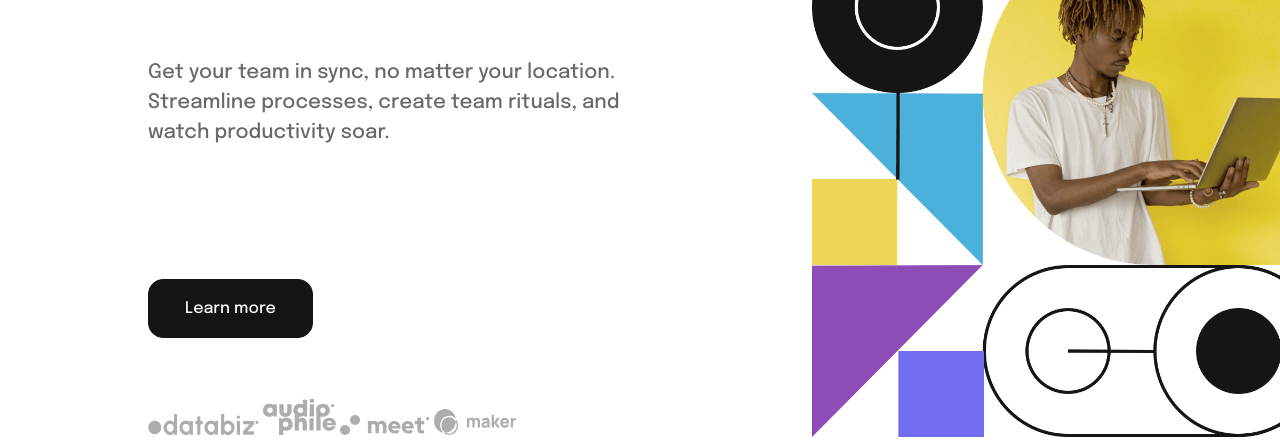
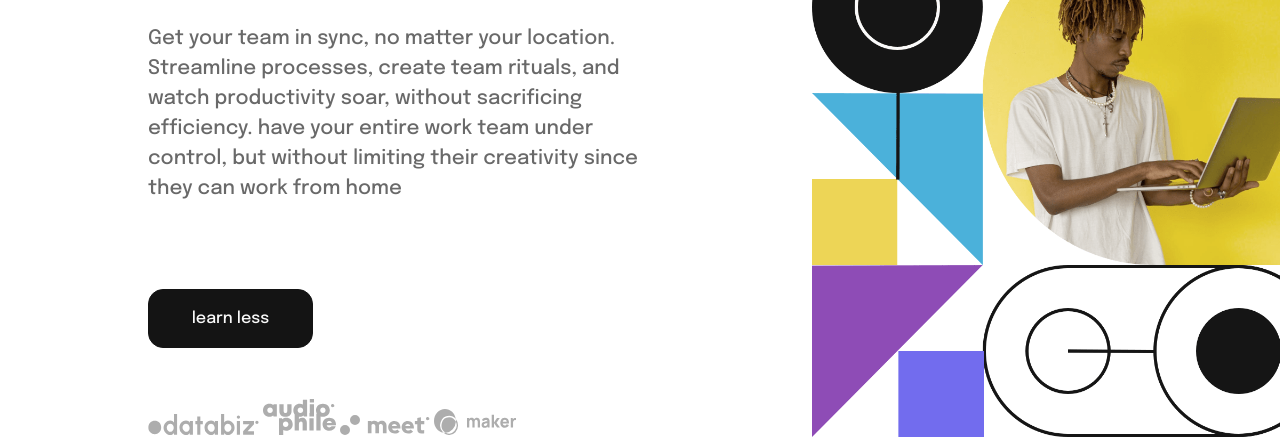
Before and after one commit to HugoEnriqueAyalaAlarcon/Make_Remote_Work, a plain HTML site: page index.html in a window 1280 px wide. Both pictures are taken after a click on the link "Learn more". Shown: the part 429-870 px from the top of the page. Drawn offline with Linux system fonts and the light colour scheme.

Commit message:
action_button

```diff
--- a/displaxflex.css
+++ b/displaxflex.css
@@ -1,4 +1,7 @@
 /*dimenciones barra de navegacion*/
+*{
+    /*outline: red 1px solid;*/
+}
 .nav{
     margin-top: 22px;
     height: 43px;
@@ -101,17 +104,24 @@
     display: flex;
     flex-direction: column;
     justify-content: space-between;
+    position: relative;
 }
 /*contenedor botton*/
 .contener__button{
-    margin-top: 70px;
     width: 163px;
     height: 57px;
+    top: 450px;
+    position: absolute;
     border: 1px solid hsl(0, 0%, 8%);
     border-radius: 15px;
     display: flex;
     justify-content: center;
     align-items: center;
+}
+/*contener__text-parafo*/
+.contener__text-parafo{
+    position: absolute;
+    top: 185px;
 }
 /*imagenes pie de pagina*/
 .contener__img-pie{
--- a/index.html
+++ b/index.html
@@ -15,6 +15,8 @@
     <link rel="stylesheet" href="./displaxflex.css">
     <!--comportamiento de botones-->
     <link rel="stylesheet" href="./button.css">
+    <!--JavaScrip-->
+    <script src="./main.js" defer></script>
 </head>
 <body>
     <nav class="nav">
@@ -65,13 +67,13 @@
             <h1 class="contener__text-titulo">
                 Make remote work
             </h1>
-            <p class="contener__text-parafo">
+            <p class="contener__text-parafo" id="contener__text-parafo--dinamico">
                 Get your team in sync, no matter your location.
                 Streamline processes, create team rituals, and
                 watch productivity soar.
             </p>
-            <a href="#" class="contener__button">
-                <p class="contener__text-button" >
+            <a href="#" class="contener__button" id="contener__button-onclik">
+                <p class="contener__text-button" id="contener__text-button--dinamico">
                     Learn more
                 </p>
             </a>
--- /dev/null
+++ b/main.js
@@ -0,0 +1,26 @@
+let Text_Completo_getyour ="Get your team in sync, no matter your location. Streamline processes, create team rituals, and watch productivity soar, without sacrificing efficiency. have your entire work team under control, but without limiting their creativity since they can work from home";
+let Text_less_getyour="Get your team in sync, no matter your location. Streamline processes, create team rituals, and watch productivity soar. ";
+console.log(document.getElementById("contener__text-parafo-dinamico"));
+
+function button_learn_less(){
+    /*alert("botton")*/
+    document.getElementById("contener__text-parafo--dinamico").innerHTML=Text_less_getyour;
+    document.getElementById("contener__text-button--dinamico").innerHTML="learn more";
+    document.getElementById("contener__button-onclik").onclick = function(){button_learn_more();}
+}
+
+function button_learn_more(){
+    document.getElementById("contener__text-parafo--dinamico").innerHTML=Text_Completo_getyour;
+    document.getElementById("contener__text-button--dinamico").innerHTML="learn less";
+    document.getElementById("contener__button-onclik").onclick = function(){button_learn_less();}
+}
+
+document.getElementById("contener__button-onclik").onclick = function(){button_learn_more();}
+/**
+let Cambia_texto_resultado="texto cambiado";
+function boton(){
+    document.getElementById("resultado").innerHTML=Cambia_texto_resultado;
+}
+document.getElementById("boton-a").onclick = function(){boton();}
+document.getElementById("boton-p").onclick = function(){boton();}*/
+/*learn less aprende menos*/
```
